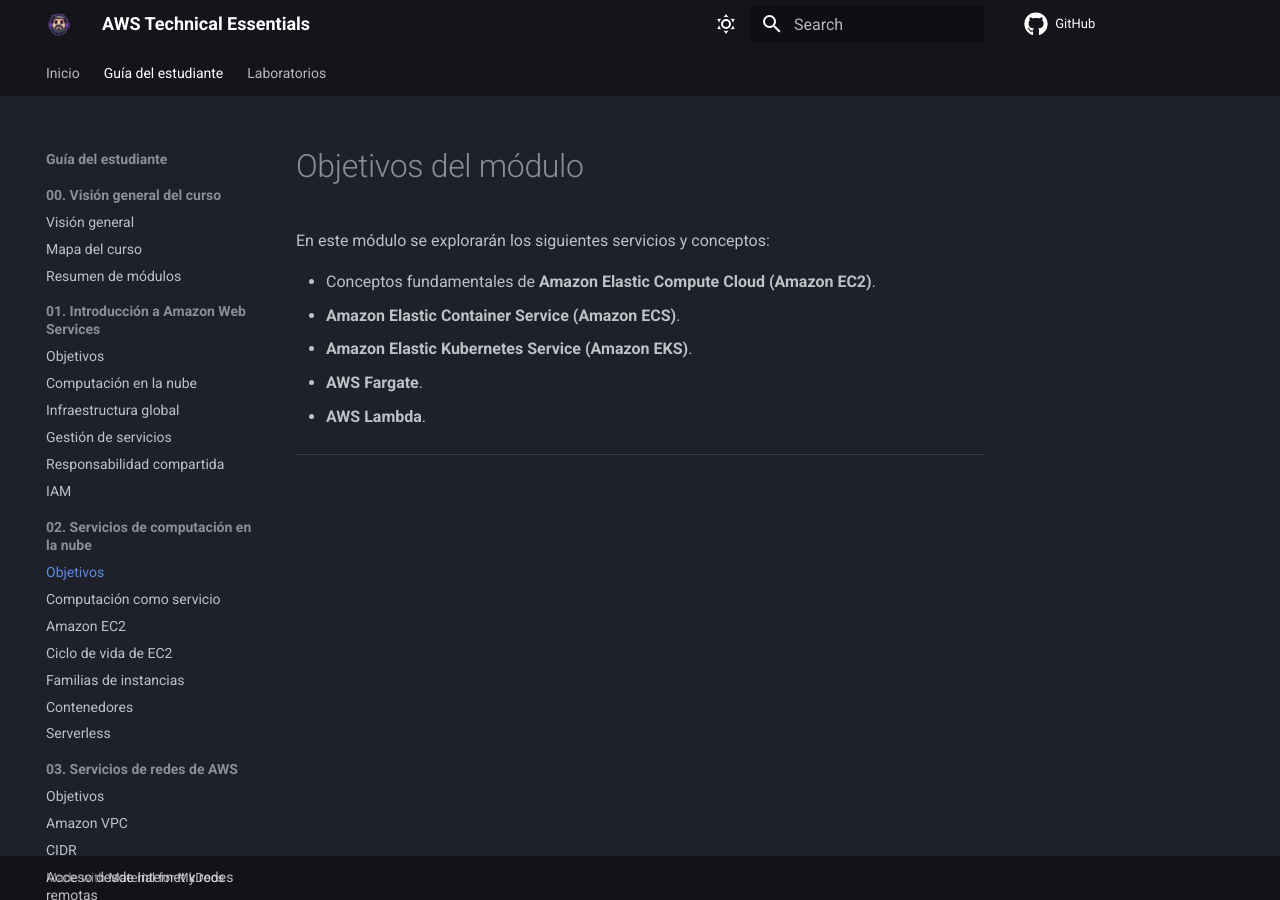
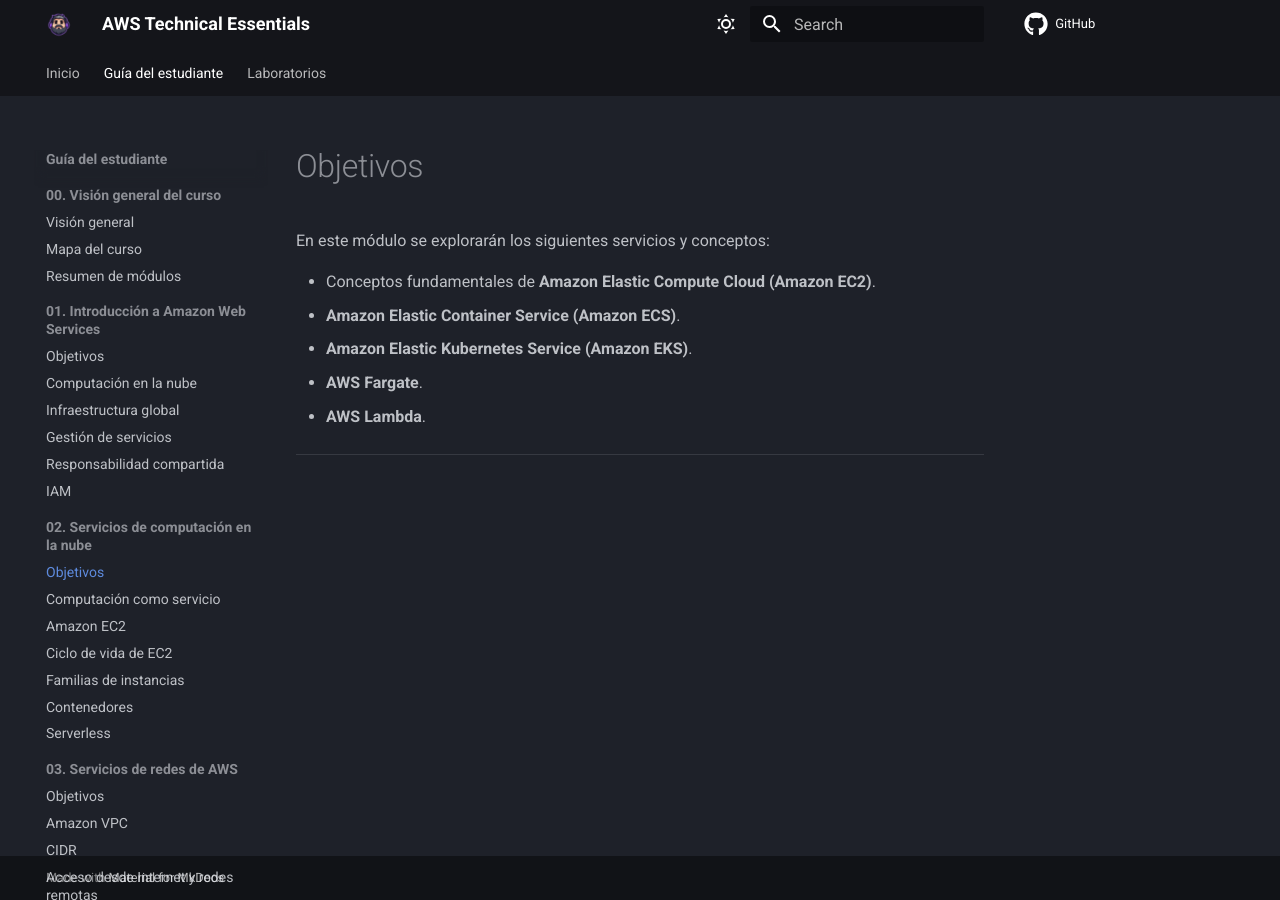
Before and after one commit to seguidodoblado/aws-technical-essentials, an MkDocs documentation site: the page built from docs/guia-del-estudiante/02-Servicios-de-computacion-en-la-nube/02-0-objetivos.md, in a window 1280 px wide. Built offline with MkDocs 1.6.1 and Material for MkDocs 9.7.7, drawn with Linux system fonts in a browser that asks for light colours; comment, search, counter and statistics services are not loaded.

Commit message:
Cambios menores

```diff
--- a/docs/guia-del-estudiante/02-Servicios-de-computacion-en-la-nube/02-0-objetivos.md
+++ b/docs/guia-del-estudiante/02-Servicios-de-computacion-en-la-nube/02-0-objetivos.md
@@ -1,4 +1,4 @@
-# Objetivos del módulo
+# Objetivos
 
 En este módulo se explorarán los siguientes servicios y conceptos:
 
```
Also changed, not shown: docs/guia-del-estudiante/02-Servicios-de-computacion-en-la-nube/02-5-contenedores.md (+1 -1 lines).
